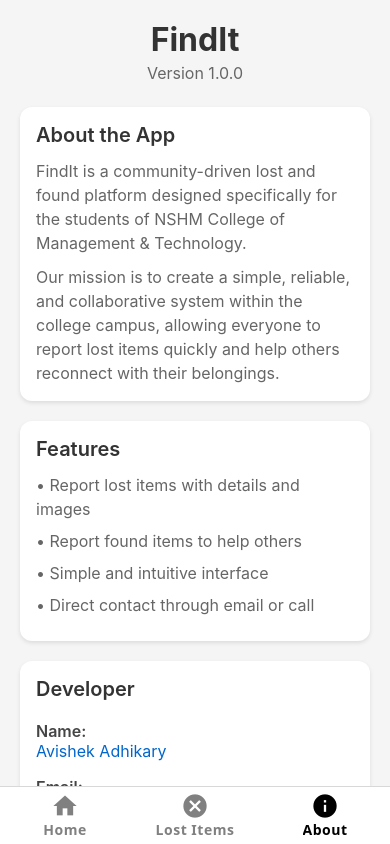
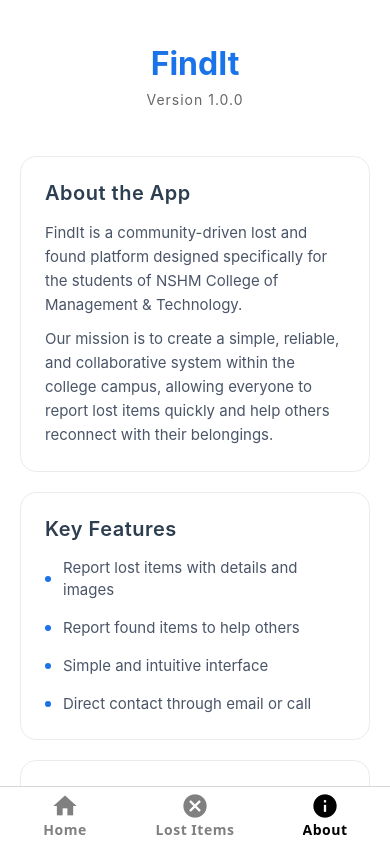
Before and after one commit to avishek0769/FindIt, a React Native app: screen /About in a window 390 px wide. Built offline with nearby package versions, Linux system fonts and the light colour scheme; what @react-native-firebase/app, @react-native-firebase/firestore would draw is missing.

Commit message:
Finishing touches

```diff
--- a/src/screens/About.jsx
+++ b/src/screens/About.jsx
@@ -1,12 +1,18 @@
-import { View, Text, StyleSheet, ScrollView, Linking } from 'react-native'
+import { View, Text, StyleSheet, ScrollView, Linking, Pressable } from 'react-native'
 import React from 'react'
 
 export default function About() {
+    const handleLink = (url) => {
+        Linking.openURL(url);
+    };
+
     return (
         <ScrollView style={styles.container}>
             <View style={styles.content}>
+                <View style={styles.header}>
                     <Text style={styles.heading}>FindIt</Text>
                     <Text style={styles.version}>Version 1.0.0</Text>
+                </View>
 
                 <View style={styles.section}>
                     <Text style={styles.sectionTitle}>About the App</Text>
@@ -19,29 +25,50 @@
                 </View>
 
                 <View style={styles.section}>
-                    <Text style={styles.sectionTitle}>Features</Text>
-                    <Text style={styles.bulletPoint}>• Report lost items with details and images</Text>
-                    <Text style={styles.bulletPoint}>• Report found items to help others</Text>
-                    <Text style={styles.bulletPoint}>• Simple and intuitive interface</Text>
-                    <Text style={styles.bulletPoint}>• Direct contact through email or call</Text>
+                    <Text style={styles.sectionTitle}>Key Features</Text>
+                    <View style={styles.featuresList}>
+                        {[
+                            'Report lost items with details and images',
+                            'Report found items to help others',
+                            'Simple and intuitive interface',
+                            'Direct contact through email or call'
+                        ].map((feature, index) => (
+                            <View key={index} style={styles.featureItem}>
+                                <View style={styles.bullet} />
+                                <Text style={styles.featureText}>{feature}</Text>
+                            </View>
+                        ))}
+                    </View>
                 </View>
 
                 <View style={styles.section}>
                     <Text style={styles.sectionTitle}>Developer</Text>
+                    <View style={styles.developerInfo}>
+                        <View style={styles.infoRow}>
                             <Text style={styles.label}>Name:</Text>
                             <Text style={styles.info}>Avishek Adhikary</Text>
+                        </View>
 
+                        <Pressable
+                            style={styles.infoRow}
+                            onPress={() => handleLink('mailto:avishekadhikary.24@nshm.edu.in')}
+                        >
                             <Text style={styles.label}>Email:</Text>
-                    <Text style={styles.info}
-                        onPress={() => Linking.openURL('mailto:avishekadhikary.24@nshm.edu.in')}>
+                            <Text style={[styles.info, styles.link]}>
                                 avishekadhikary.24@nshm.edu.in
                             </Text>
+                        </Pressable>
 
+                        <Pressable
+                            style={styles.infoRow}
+                            onPress={() => handleLink('https://github.com/avishek0769')}
+                        >
                             <Text style={styles.label}>GitHub:</Text>
-                    <Text style={styles.info}
-                        onPress={() => Linking.openURL('https://github.com/avishek0769')}>
+                            <Text style={[styles.info, styles.link]}>
                                 github.com/avishek0769
                             </Text>
+                        </Pressable>
+                    </View>
                 </View>
 
                 <View style={styles.footer}>
@@ -54,87 +81,139 @@
                 </View>
             </View>
         </ScrollView>
-    )
+    );
 }
 
 const styles = StyleSheet.create({
     container: {
         flex: 1,
-        backgroundColor: '#f5f5f5',
+        backgroundColor: 'white',
     },
     content: {
         padding: 20,
     },
+    header: {
+        alignItems: 'center',
+        marginBottom: 24,
+        backgroundColor: '#fff',
+        padding: 24,
+        borderRadius: 16,
+    },
     heading: {
         fontSize: 32,
         fontWeight: 'bold',
-        color: '#333',
-        textAlign: 'center',
-        marginBottom: 4,
+        color: '#1a73e8',
+        marginBottom: 8,
     },
     version: {
-        fontSize: 16,
+        fontSize: 14,
         color: '#666',
-        textAlign: 'center',
-        marginBottom: 24,
+        letterSpacing: 1,
     },
     section: {
         backgroundColor: '#fff',
-        borderRadius: 12,
-        padding: 16,
+        borderRadius: 16,
+        padding: 24,
         marginBottom: 20,
-        shadowColor: '#000',
-        shadowOffset: {
-            width: 0,
-            height: 2,
-        },
-        shadowOpacity: 0.1,
-        shadowRadius: 4,
-        elevation: 3,
+        borderWidth: 1,
+        borderColor: "#e9ecef"
     },
     sectionTitle: {
         fontSize: 20,
         fontWeight: '600',
-        color: '#333',
-        marginBottom: 12,
+        color: '#2c3e50',
+        marginBottom: 16,
+        letterSpacing: 0.5,
     },
     description: {
-        fontSize: 16,
-        color: '#666',
+        fontSize: 15,
+        color: '#4a5568',
         lineHeight: 24,
     },
-    bulletPoint: {
-        fontSize: 16,
-        color: '#666',
-        marginBottom: 8,
-        lineHeight: 24,
+    featuresList: {
+        gap: 16,
     },
-    label: {
-        fontSize: 16,
+    featureItem: {
+        flexDirection: 'row',
+        alignItems: 'center',
+    },
+    bullet: {
+        width: 6,
+        height: 6,
+        borderRadius: 3,
+        backgroundColor: '#1a73e8',
+        marginRight: 12,
+    },
+    featureText: {
+        flex: 1,
+        fontSize: 15,
+        color: '#4a5568',
+        lineHeight: 22,
+    },
+    developerCard: {
+        backgroundColor: '#f8f9fa',
+        borderRadius: 12,
+        padding: 20,
+    },
+    developerName: {
+        fontSize: 18,
         fontWeight: '600',
-        color: '#444',
-        marginTop: 8,
+        color: '#2c3e50',
+        marginBottom: 16,
     },
-    info: {
-        fontSize: 16,
-        color: '#0066cc',
-        marginBottom: 8,
+    contactLinks: {
+        gap: 8,
+    },
+    contactButton: {
+        backgroundColor: '#1a73e8',
+        paddingVertical: 8,
+        paddingHorizontal: 16,
+        borderRadius: 8,
+        elevation: 0.6,
+    },
+    contactButtonText: {
+        color: '#fff',
+        fontSize: 14,
+        fontWeight: '500',
     },
     footer: {
-        marginTop: 20,
-        paddingTop: 20,
+        marginTop: 24,
+        paddingTop: 24,
         borderTopWidth: 1,
-        borderTopColor: '#ddd',
+        borderTopColor: '#e2e8f0',
     },
     copyright: {
-        fontSize: 14,
-        color: '#666',
+        fontSize: 13,
+        color: '#718096',
         textAlign: 'center',
         marginBottom: 4,
     },
     legal: {
         fontSize: 12,
-        color: '#999',
+        color: '#a0aec0',
         textAlign: 'center',
     },
+    developerInfo: {
+        gap: 16,
+    },
+    infoRow: {
+        flexDirection: 'row',
+        alignItems: 'center',
+    },
+    label: {
+        width: 70,
+        fontSize: 16,
+        fontWeight: '600',
+        color: '#2c3e50',
+
+    },
+    info: {
+        flex: 1,
+        fontSize: 16,
+        color: '#4a5568',
+    },
+    link: {
+        color: '#1a73e8',
+        textDecorationLine: 'underline',
+    },
 });
--- a/src/screens/LostItemsScreen.jsx
+++ b/src/screens/LostItemsScreen.jsx
@@ -402,8 +402,8 @@
     },
     description: {
         flex: 1,
-        fontSize: 18,
-        fontWeight: '600',
+        fontSize: 17,
+        fontWeight: '500',
         color: '#2c3e50',
         marginRight: 8,
     },
```
Lines whose indentation alone changed are shown as unchanged.
